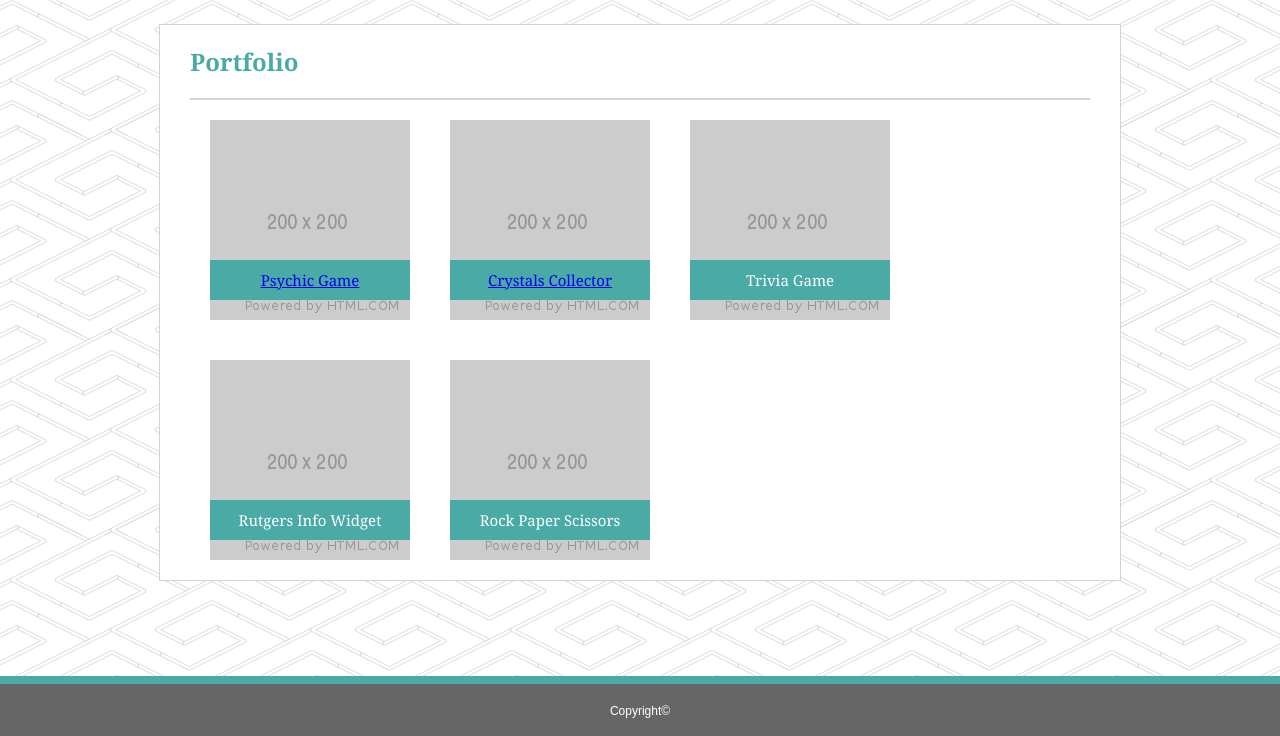
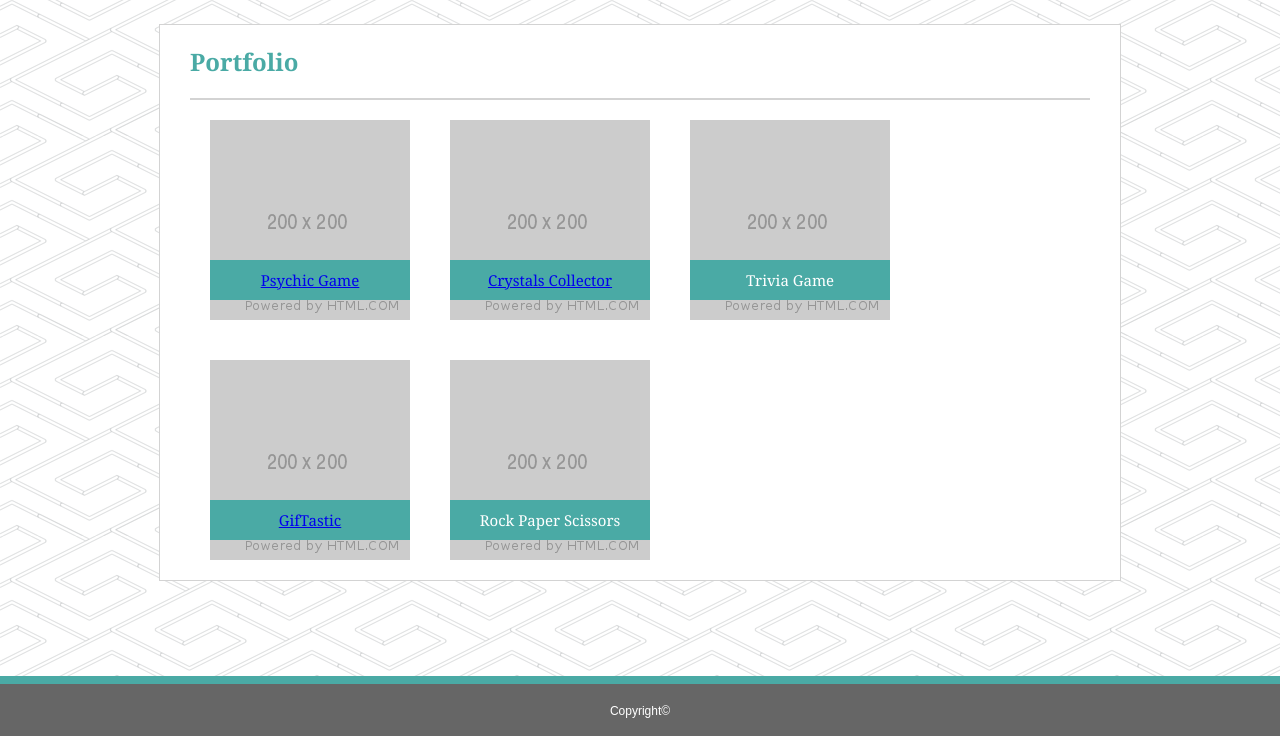
Before and after one commit to pordonez93/pordonez93.github.io, a plain HTML site: page portfolio.html in a window 1280 px wide. Shown: the part 64-800 px from the top of the page. Drawn offline with Linux system fonts and the light colour scheme.

Commit message:
added link to new portfolio item

```diff
--- a/portfolio.html
+++ b/portfolio.html
@@ -52,7 +52,7 @@
       <div class="img">
         <img id="img-4" src="assets/images/200.png" alt="img-1">
         <div class="text">
-          Rutgers Info Widget
+          <a href="https://pordonez93.github.io/GifTastic/" target="_blank">GifTastic</a>
         </div>
       </div>
 
```
